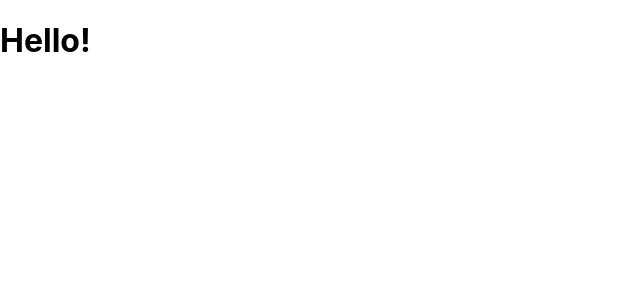
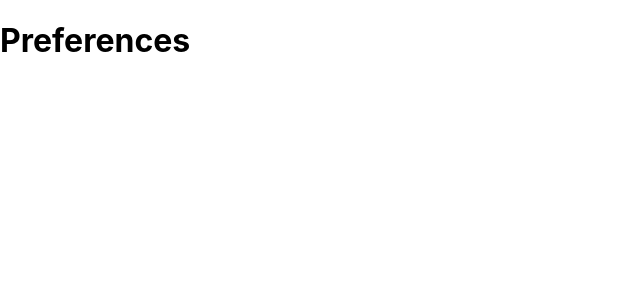
Before and after one commit to cavaglieridomenico/user-onboarding, a React (Create React App) app: page /preferences in a window 1280 px wide. Shown: the top 300 px of the page, without its empty margins (0-640 px from the left). Built offline with nearby package versions, Linux system fonts and the light colour scheme.

Commit message:
[ADDED] Creation of the three pages #2
First setup of React Router.
The pages in this phase can only be navigated from the address bar.

```diff
--- a/src/App.js
+++ b/src/App.js
@@ -1,10 +1,24 @@
 import React from 'react';
+import { BrowserRouter as Router, Route, Switch } from 'react-router-dom';
+import Contact from './pages/Contact';
+import Plan from './pages/Plan';
+import Preferences from './pages/Preferences';
 
 function App() {
   return (
-    <>
-      <h1>Hello!</h1>
-    </>
+    <Router>
+      <Switch>
+        <Route exact path='/'>
+          <Contact />
+        </Route>
+        <Route path='/plan'>
+          <Plan />
+        </Route>
+        <Route path='/preferences'>
+          <Preferences />
+        </Route>
+      </Switch>
+    </Router>
   );
 }
 
--- /dev/null
+++ b/src/pages/Contact.js
@@ -0,0 +1,11 @@
+import React from 'react';
+
+const Contact = () => {
+  return (
+    <div>
+      <h1>Contact</h1>
+    </div>
+  );
+};
+
+export default Contact;
--- /dev/null
+++ b/src/pages/Plan.js
@@ -0,0 +1,11 @@
+import React from 'react';
+
+const Plan = () => {
+  return (
+    <div>
+      <h1>Plan</h1>
+    </div>
+  );
+};
+
+export default Plan;
--- /dev/null
+++ b/src/pages/Preferences.js
@@ -0,0 +1,11 @@
+import React from 'react';
+
+const Preferences = () => {
+  return (
+    <div>
+      <h1>Preferences</h1>
+    </div>
+  );
+};
+
+export default Preferences;
```
